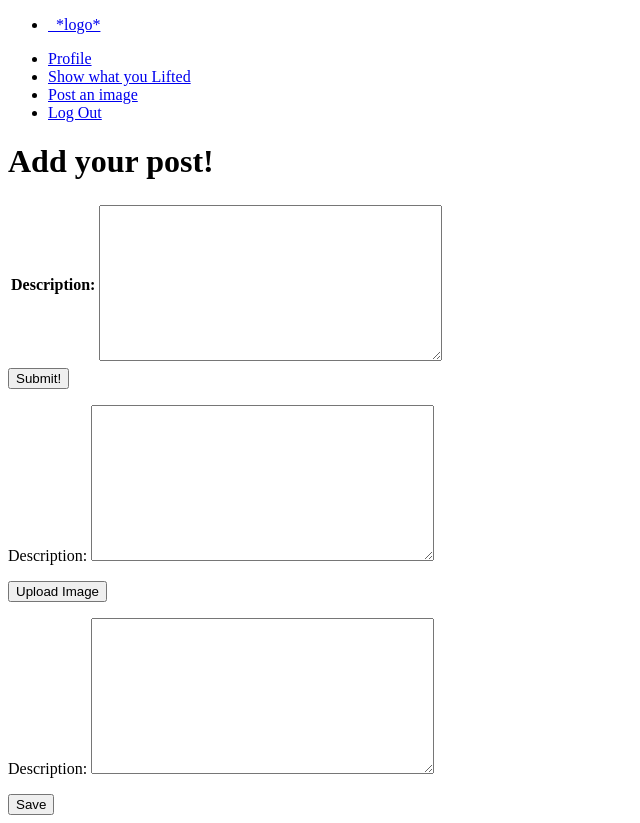
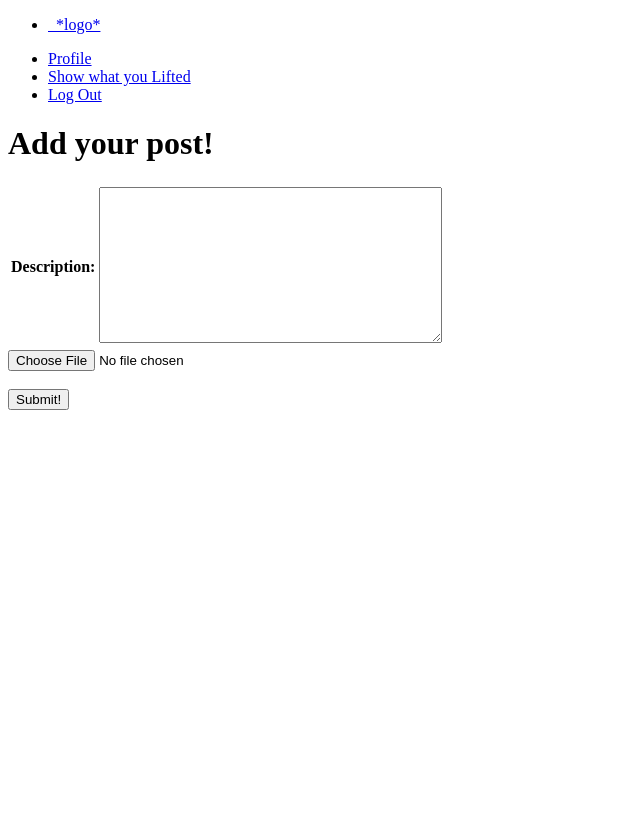
Before and after one commit to amayorga7904/Lifted, a Django app: page /post/create/ in a window 1280 px wide. Shown: the whole page, without its empty margins (0-640 px from the left). After the commit the page ends 410 px from the top, so only its background shows below. Run offline with Django 4.2, Linux system fonts and the light colour scheme; the visitor is signed in with stand-in values (Sample User, id 1); lists and menus that the app fills with data are empty.

Commit message:
added Payne's code to upload pics and desc. simultaneously. organized urls. deleted Image-related code

```diff
--- a/main_app/forms.py
+++ b/main_app/forms.py
@@ -1,12 +1,6 @@
 from django.forms import ModelForm
 from .models import Comment
-from .models import Image
-from django import forms  # Replace MyModel with your actual model name
 
-class ImageForm(forms.ModelForm):
-    class Meta:
-        model = Image
-        fields = ['image', 'description']
 
 class CommentForm(ModelForm):
   class Meta:
--- a/main_app/templates/base.html
+++ b/main_app/templates/base.html
@@ -16,7 +16,6 @@
           {% if user.is_authenticated %}
             <li><a href="{% url 'your_posts' user.id %}">Profile</a></li>
             <li><a href="{% url 'post_create' %}">Show what you Lifted</a></li>
-            <li><a href="{% url 'image_create' %}">Post an image</a></li>
             <li><a href="{% url 'logout' %}">Log Out</a></li>
           {% else %}
             <li><a href="{% url 'signup' %}">Sign Up</a></li>
--- a/main_app/templates/main_app/image_form.html
+++ /dev/null
@@ -1,5 +0,0 @@
-<form method="post" enctype="multipart/form-data">
-    {% csrf_token %}
-    {{ form.as_p }}
-    <button type="submit">Upload Image</button>
-</form>
--- a/main_app/templates/main_app/post_form.html
+++ b/main_app/templates/main_app/post_form.html
@@ -4,25 +4,15 @@
 
 <h1>Add your post!</h1>
 
-<form action="" method="POST">
+<form action="{% url 'post_create' %}" method="POST" enctype="multipart/form-data">
     {% csrf_token %}
     <table>
         {{ form.as_table }}
     </table>
+    <input type="file" name="photo-file">
+    <br><br>
     <input type="submit" value="Submit!" class="btn">
 </form>
 
 
-<form method="post" enctype="multipart/form-data">
-  {% csrf_token %}
-  {{ form.as_p }}
-  <button type="submit">Upload Image</button>
-</form>
-
-<form method="post" enctype="multipart/form-data">
-  {% csrf_token %}
-  {{ form.as_p }}
-  <input type="submit" class="btn btn-primary" value="Save">
-</form>
-
 {% endblock %}
--- a/main_app/urls.py
+++ b/main_app/urls.py
@@ -1,29 +1,22 @@
+from .views import YourPostsListView
+from .views import PostListView
+from .views import PostDelete
 from django.urls import path
 from . import views
-from .views import PostListView
-from .views import YourPostsListView
-from .views import PostDelete
-from django.conf import settings
-from django.conf.urls.static import static
-from django.urls import include, path
+
 
 
 
 urlpatterns = [
     path('', views.home, name='home'),
+    path('accounts/signup/', views.signup, name='signup'),
     path('posts/', PostListView.as_view(), name='index'),
-    path('posts/<int:user_id>/', YourPostsListView.as_view(), name='your_posts'),
     path('post/create/', views.PostCreate.as_view(), name='post_create'),
     path('post/delete/<int:pk>/', PostDelete.as_view(), name='post_delete'),
+    path('posts/<int:user_id>/', YourPostsListView.as_view(), name='your_posts'),
     path('post/update/<int:pk>/', views.PostUpdate.as_view(), name='posts_update'),
+    path('comments/<int:comment_id>/delete/', views.delete_comment, name='comment_delete'),
+    path('posts/<int:post_id>/add_comment/', views.add_comment, name='add_comment'),
+    path('posts/<int:post_id>/add_photo/', views.add_photo, name='add_photo'),
     path('posts/detail/<int:post_id>/', views.posts_detail, name='detail'),
-    path('posts/<int:post_id>/add_photo/', views.add_photo, name='add_photo'),
-    path('posts/<int:post_id>/add_comment/', views.add_comment, name='add_comment'),
-    path('comments/<int:comment_id>/delete/', views.delete_comment, name='comment_delete'),
-    path('accounts/signup/', views.signup, name='signup'),
-    path('create/', views.create_image, name='image_create'),
-    path('images/', views.image_list, name='image_list'),  # URL for the image list page
 ]
-
-if settings.DEBUG:
-    urlpatterns += static(settings.MEDIA_URL, document_root=settings.MEDIA_ROOT)
--- a/main_app/views.py
+++ b/main_app/views.py
@@ -5,31 +5,32 @@ from django.contrib.auth.decorators import login_required
 from django.contrib.auth.mixins import LoginRequiredMixin
 from django.contrib.auth.forms import UserCreationForm
 from django.views.generic.list import ListView
-from django.contrib.auth.models import User
-from .models import Post, Comment, Photo, Image
+from django.shortcuts import render, redirect
+from .models import Post, Comment, Photo
 from django.contrib.auth import login
 from django.urls import reverse_lazy
-from .forms import CommentForm, ImageForm
-from django.shortcuts import render, redirect
+from .forms import CommentForm
 import getpass
 import boto3
 import uuid
 import os
 # Create your views here.
 
-def create_image(request):
-    if request.method == 'POST':
-        form = ImageForm(request.POST, request.FILES)
-        if form.is_valid():
-            form.save()
-            return redirect('image_list')  # Redirect to the image list page after successful form submission
-    else:
-        form = ImageForm()
-    return render(request, 'main_app/image_form.html', {'form': form})
-
-def image_list(request):
-    images = Image.objects.all()
-    return render(request, 'main_app/image_list.html', {'images': images})
+@login_required
+def add_photo(request, post_id):
+  photo_file = request.FILES.get('photo-file', None)
+  if photo_file:
+    s3 = boto3.client('s3')
+    key = uuid.uuid4().hex[:6] + photo_file.name[photo_file.name.rfind('.'):]
+    try:
+      bucket = os.environ['S3_BUCKET']
+      s3.upload_fileobj(photo_file, bucket, key)
+      url = f"{os.environ['S3_BASE_URL']}{bucket}/{key}"
+      Photo.objects.create(url=url, post_id=post_id)
+    except Exception as e:
+      print('An error occurred uploading file to S3')
+      print(e)
+  return redirect('detail', post_id=post_id)
 
 
 @login_required
@@ -50,9 +51,6 @@ def posts_detail(request, post_id):
   return render(request, 'posts/detail.html', {
     'post': post, 'comment_form': comment_form
   })
-
-
-
 
 
 def signup(request):
@@ -100,17 +98,36 @@ def delete_comment(request, comment_id):
 
 
 class PostCreate(LoginRequiredMixin, CreateView):
-  model = Post
-  fields = ['description']
-  success_url = reverse_lazy('index')
+    model = Post
+    fields = ['description']
+    template_name = 'main_app/post_form.html'
+    success_url = reverse_lazy('index')
 
-  def form_valid(self, form):
-      form.instance.user = self.request.user
-      post_for_index = form.save(commit=False)
-      post_for_index.save()
-      post_for_your_posts = form.save(commit=False)
-      post_for_your_posts.save()
-      return super().form_valid(form)
+    def form_valid(self, form):
+        form.instance.user = self.request.user
+        post = form.save(commit=False)
+        post.save()
+
+        # Handle the uploaded photo from the form
+        image = self.request.FILES.get('photo-file', None)  # Assuming 'image' is the name of the file input
+        if image:
+            url = self.upload_image_to_s3(image)
+            Photo.objects.create(url=url, post_id=post.id)
+
+        return super().form_valid(form)
+
+    def upload_image_to_s3(self, image_file):
+        s3 = boto3.client('s3')
+        key = uuid.uuid4().hex[:6] + image_file.name[image_file.name.rfind('.'):]
+
+        try:
+            bucket = os.environ['S3_BUCKET']
+            s3.upload_fileobj(image_file, bucket, key)
+            return f"{os.environ['S3_BASE_URL']}{bucket}/{key}"
+        except Exception as e:
+            print('An error occurred uploading file to S3')
+            print(e)
+            return None
 
 
 
@@ -147,19 +164,3 @@ class PostUpdate(UserCanUpdatePostMixin, UpdateView):
   model = Post
   fields = ['description']
   success_url = reverse_lazy('index')
-
-@login_required
-def add_photo(request, post_id):
-  photo_file = request.FILES.get('photo-file', None)
-  if photo_file:
-    s3 = boto3.client('s3')
-    key = uuid.uuid4().hex[:6] + photo_file.name[photo_file.name.rfind('.'):]
-    try:
-      bucket = os.environ['S3_BUCKET']
-      s3.upload_fileobj(photo_file, bucket, key)
-      url = f"{os.environ['S3_BASE_URL']}{bucket}/{key}"
-      Photo.objects.create(url=url, post_id=post_id)
-    except Exception as e:
-      print('An error occurred uploading file to S3')
-      print(e)
-  return redirect('detail', post_id=post_id)
```
Also changed, not shown: main_app/templates/main_app/image_list.html (deleted, +0 -18 lines), main_app/templates/posts/index.html (+1 -11 lines), media/images/charizard.jpeg (deleted), media/images/dragonite.jpeg (deleted), media/images/dragonite_caX0yH1.jpeg (deleted), media/images/dragonite_slv9Yvs.jpeg (deleted), media/images/mewtwo.webp (deleted), media/images/mewtwo_lLBbkVj.webp (deleted), media/images/pidgeot.jpeg (deleted), media/images/pitochu.jpeg (deleted), media/images/the-regular-show.jpg (deleted), media/images/the-regular-show_dJF9aCv.jpg (deleted).
